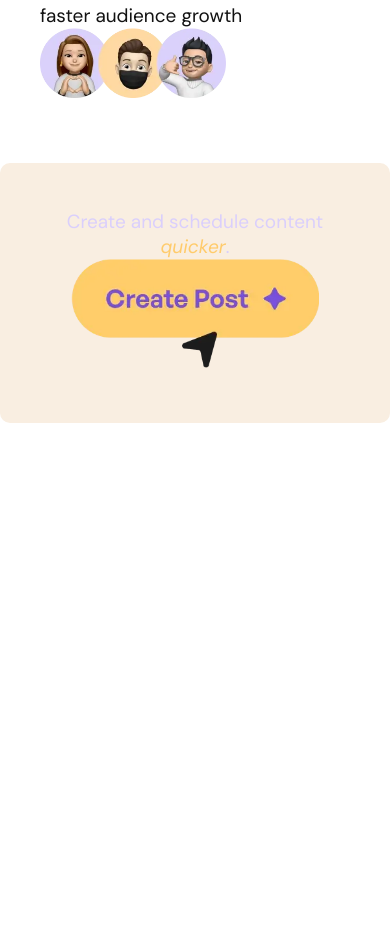
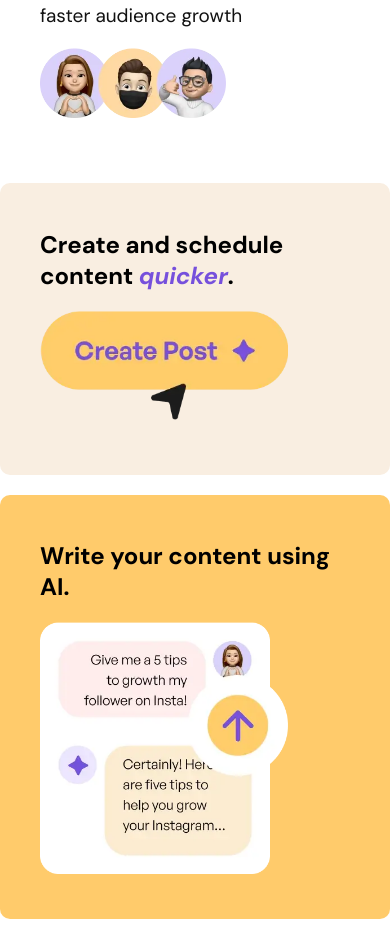
Before and after one commit to rotiadi/BentoGrid, a plain HTML site: page index.html in a window 390 px wide. Shown: the part 1972-2911 px from the top of the page. Before the commit the page ends 2415 px from the top, so only its background shows below. Drawn offline with Linux system fonts and the light colour scheme.

Commit message:
Done all cards in mobile

```diff
--- a/index.html
+++ b/index.html
@@ -58,8 +58,15 @@
 
   <div class="card seven">
     <div class="card-container-7">
-      <p>Create and schedule content <span class="Italic Gold">quicker</span>.</p>
+      <h2>Create and schedule content <span class="Italic">quicker</span>.</h2>
       <img src="assets/images/illustration-create-post.webp" alt="">
+    </div>
+  </div>
+
+  <div class="card eigth">
+    <div class="card-container-8">
+      <h2>Write your content using AI.</h2>
+      <img src="assets/images/illustration-ai-content.webp" alt="">
     </div>
   </div>
 
--- a/scss/style.scss
+++ b/scss/style.scss
@@ -89,8 +89,13 @@ p {
 
 .card-container-7 {
     @extend.card-container;
+    align-items: start;
 }
 
+.card-container-8 {
+    @extend.card-container;
+    align-items: start;
+}
 
 
 .first {
@@ -135,12 +140,28 @@ p {
 .sixth {
     background-color: $White;
     img {
-
-
+        margin-top: 20px;
         width: 60%;
     }
 }
 
 .seven {
     background-color: $Yellow-100;
+
+    .Italic {
+        color: $Purple-500;
+    }
+
+    img {
+        margin-top: 20px;
+    }
+
 }
+
+.eigth{
+    background-color: $Yellow-500;
+
+    img {
+        margin-top: 20px;
+    }
+}
```
Also changed, not shown: css/style.css, 1 other file.
